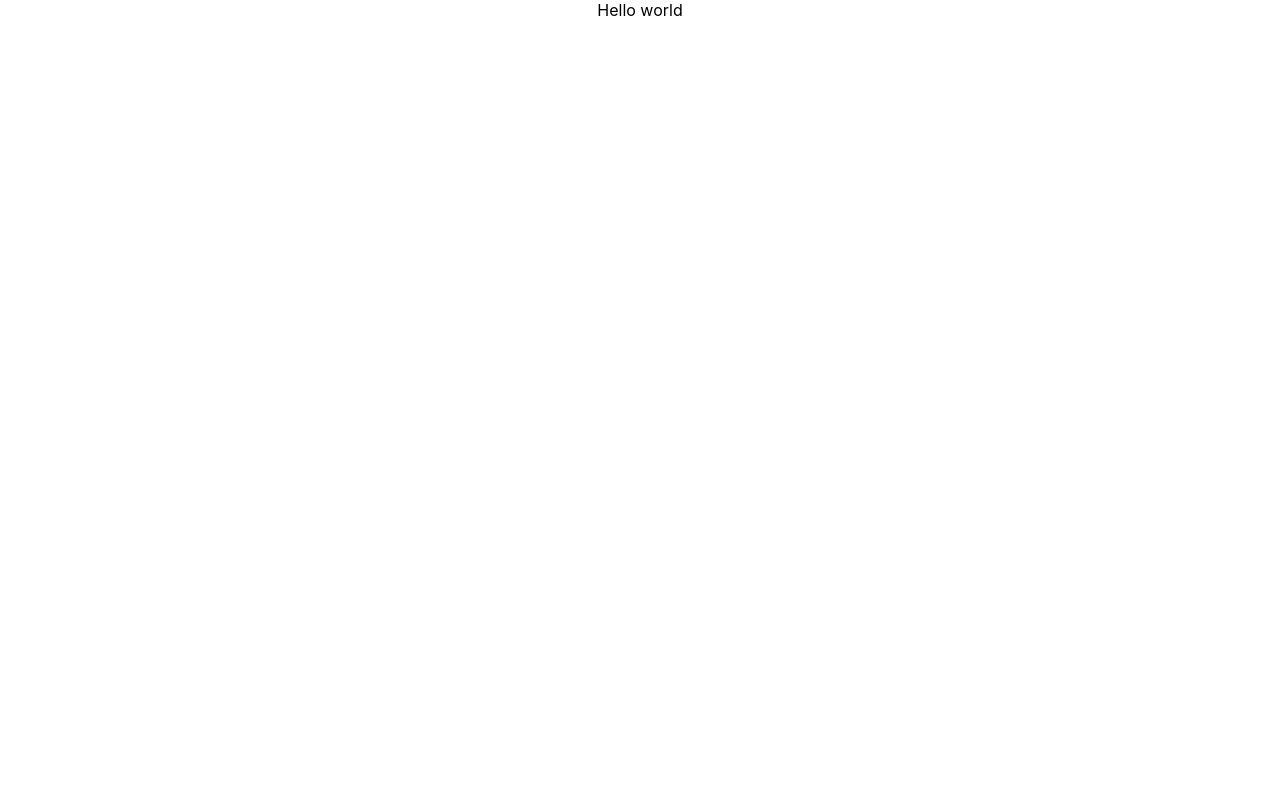
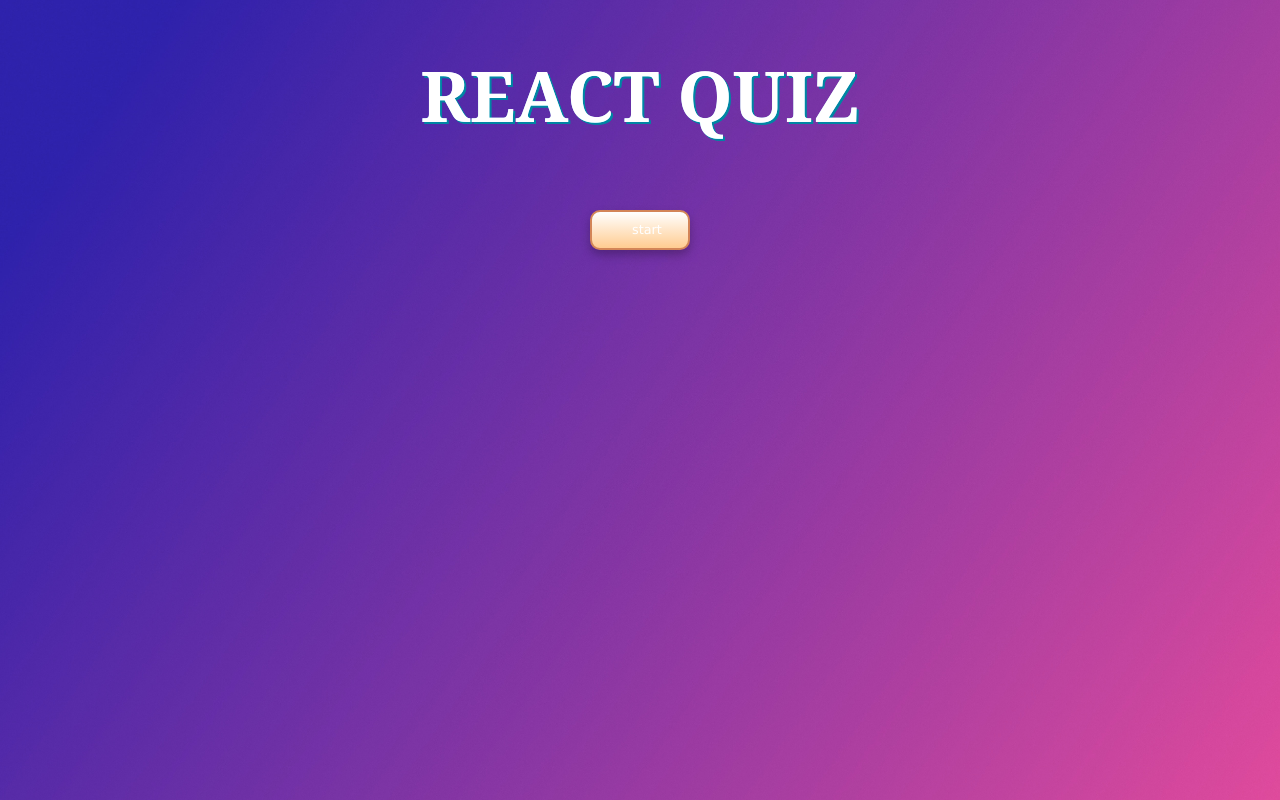
Before and after one commit to qushishu/szybki-test, a React (Create React App) app in the folder my-app/: page / in a window 1280 px wide. Built offline with nearby package versions, Linux system fonts and the light colour scheme.

Commit message:
added test solving prototype

```diff
--- a/my-app/public/index.html
+++ b/my-app/public/index.html
@@ -10,6 +10,7 @@
       content="Web site created using create-react-app"
     />
     <link rel="apple-touch-icon" href="%PUBLIC_URL%/logo192.png" />
+    <link href="https://fonts.googleapis.com/css2?family=Raleway&display=swap" rel="stylesheet">
     <!--
       manifest.json provides metadata used when your web app is installed on a
       user's mobile device or desktop. See https://developers.google.com/web/fundamentals/web-app-manifest/
--- /dev/null
+++ b/my-app/src/API.ts
@@ -0,0 +1,29 @@
+import { shuffleArray } from "./utils";
+
+export type Question={
+    category: string;
+    correct_answer: string;
+    difficulty: string;
+    incorrect_answers: string[];
+    question: string;
+    type: string;
+}
+
+export type QuestionState = Question & { answers: string[]};
+
+export enum Difficulty{
+    EASY="easy",
+    MEDIUM="medium",
+    HARD="hard",
+}
+
+export const fetchQuizQuestions = async(amount: number,difficulty: Difficulty) => {
+    const endpoint = 'https://opentdb.com/api.php?amount='+amount+'&difficulty='+difficulty+'&type=multiple';
+    const data = await (await fetch(endpoint)).json();
+    return data.results.map((question :Question)=>(
+        {
+            ...question,
+            answers: shuffleArray([...question.incorrect_answers,question.correct_answer])
+        }
+    ))
+}
--- a/my-app/src/App.css
+++ b/my-app/src/App.css
@@ -1,5 +1,53 @@
+
 .App {
   text-align: center;
+
+}
+body{
+  background-image: url('./images/purple-bg.jpg');
+  background-size: cover;
+}
+*{
+  box-sizing: border-box;
+  font-family:'Lucida Sans', 'Lucida Sans Regular', 'Lucida Grande', 'Lucida Sans Unicode', Geneva, Verdana, sans-serif;
+}
+div{
+  display: flex;
+  flex-direction: column;
+  align-items: center;
+}
+
+div p{
+  color:white;
+}
+div .score{
+  color: white;
+  font-size: 2em;
+  margin: 0;
+}
+div h1{
+  color: white;
+  font-family: Georgia, 'Times New Roman', Times, serif;
+  background-image: linear-gradient(180deg,white,#87f1ff);
+  background-size: 100%;
+  background-clip: text;
+  filter: drop-shadow(2px 2px #0085a3);
+  font-size: 70px;
+}
+
+div .start, .next{
+  cursor: pointer;
+  background: linear-gradient(180deg,#fff,#ffcc91);
+  border: 2px solid #d38558;
+  box-shadow: 0px 5px 10px rgba(0,0,0,0.25);
+  border-radius: 10px;
+  height: 40px;
+  margin: 20px 0;
+  padding: 0 40px;
+}
+
+div .start{
+  max-width: 200px;
 }
 
 .App-logo {
--- a/my-app/src/App.tsx
+++ b/my-app/src/App.tsx
@@ -1,10 +1,96 @@
-import React from 'react';
+import React ,{useState} from 'react';
 import './App.css';
+import { fetchQuizQuestions } from './API';
+//Components
+import QuestionCard from './components/QuestionCard';
+//Types
+import { QuestionState, Difficulty } from './API';
+
+export type AnswerObject = {
+  question: string;
+  answer: string;
+  correct: boolean;
+  correctAnswer: string;
+}
+
+const TOTAL_QUESTIONS=10;
 
 function App() {
+  const [loading, setLoading]= useState(false);
+  const [questions, setQuestions] = useState<QuestionState[]>([])
+  const [number, setNumber] = useState(0)
+  const [userAnswers,setUserAnswers] = useState<AnswerObject[]>([])
+  const [score, setScore] = useState(0);
+  const [gameOver, setGameOver] = useState(true);
+
+  const startTrivia = async () => {
+      setLoading(true);
+      setGameOver(false);
+      const newQuestions = await fetchQuizQuestions(
+        TOTAL_QUESTIONS,
+        Difficulty.EASY
+      );
+      setQuestions(newQuestions);
+      setScore(0);
+      setUserAnswers([]);
+      setNumber(0);
+      setLoading(false);
+  }
+
+  const checkAnswer = (e: React.MouseEvent<HTMLButtonElement>) => {
+    if (!gameOver){
+      //user answer
+      const answer = e.currentTarget.value;
+      //check answer against correct answer
+      const correct = questions[number].correct_answer === answer;
+      //add score if answer is correct
+      if(correct) setScore(prev => prev +1 )
+      //save answer in the array for user answers
+      const answerObject={
+        question: questions[number].question,
+        answer,
+        correct,
+        correctAnswer: questions[number].correct_answer,
+      };
+      setUserAnswers(prev => [...prev, answerObject]);
+    }
+  }
+
+  const nextQuestion = () =>{
+      //move on to the next questions if not the last question
+      const nextQuestion = number+1;
+
+      if(nextQuestion=== TOTAL_QUESTIONS){
+        setGameOver(true);
+      }
+      else{
+        setNumber(nextQuestion);
+      }
+
+  }
+
   return (
     <div className="App">
-      Hello world
+      <h1>REACT QUIZ</h1>
+      {gameOver || userAnswers.length == TOTAL_QUESTIONS ?(
+      <button className='start' onClick={startTrivia}>
+        start
+      </button>
+      ): null}
+      {!gameOver ? <p className='score'>Score: {score}</p> : null}
+      {loading && <p>Loading Questions ...</p> }
+      {!loading && !gameOver && (
+      <QuestionCard
+        questionNr={number+1}
+        totalQuestions={TOTAL_QUESTIONS}
+        question={questions[number].question}
+        answers={questions[number].answers}
+        useAnswer={userAnswers ? userAnswers[number] : undefined}
+        callback ={checkAnswer}
+      />)}
+      {!gameOver && !loading && userAnswers.length === number +1 && number !== TOTAL_QUESTIONS -1 ? (
+        <button className="next" onClick={nextQuestion}>Next Question</button>
+      ):null}
     </div>
   );
 }
--- /dev/null
+++ b/my-app/src/components/QuestionCard.css
@@ -0,0 +1,24 @@
+.main{
+    max-width: 1100px;
+    background: #535e5f;
+    border-radius:10px;
+    border: 2px solid #0085a3;
+    padding: 20px;
+    box-shadow: 0px 5px 10px rgba(0,0,0,0.25);
+    text-align: center;
+
+}
+div p{
+    font-size: 1em;
+}
+button{
+    cursor: pointer;
+    user-select: none;
+    font-size: 0.8em;
+    width: 100px;
+    height: 40px;
+    margin: 5px 0;
+    background: #5c1394;
+    color: white;
+    border: 2px solid #f4f4f4;;
+}
--- /dev/null
+++ b/my-app/src/components/QuestionCard.tsx
@@ -0,0 +1,33 @@
+import React from "react";
+import {AnswerObject} from '../App'
+import './QuestionCard.css'
+
+type Props ={
+    question: string;
+    answers: string[];//było []
+    callback: (e: React.MouseEvent<HTMLButtonElement>) => void;
+    useAnswer: AnswerObject | undefined;
+    questionNr: number;
+    totalQuestions: number;
+}
+
+const QuestionCard: React.FC<Props> = ({question,answers,callback,useAnswer,questionNr,totalQuestions}) => (
+<div className="main">
+    <p className="number">
+        Question: {questionNr} / {totalQuestions}
+    </p>
+    <p dangerouslySetInnerHTML={{__html: question}}/>
+    <div>
+        {answers.map(answer =>(
+            <div key={answer}>
+                <button disabled={ useAnswer ? true : false} value={answer} onClick={callback}>
+                    <span dangerouslySetInnerHTML={{__html: answer}}/>
+                </button>
+            </div>
+
+        ))}
+    </div>
+</div>
+);
+
+export default QuestionCard
--- /dev/null
+++ b/my-app/src/utils.ts
@@ -0,0 +1,2 @@
+export const shuffleArray = (array: any[])=>
+[...array].sort(()=>Math.random()-0.5);
```
Also changed, not shown: my-app/src/images/purple-bg.jpg (added).
